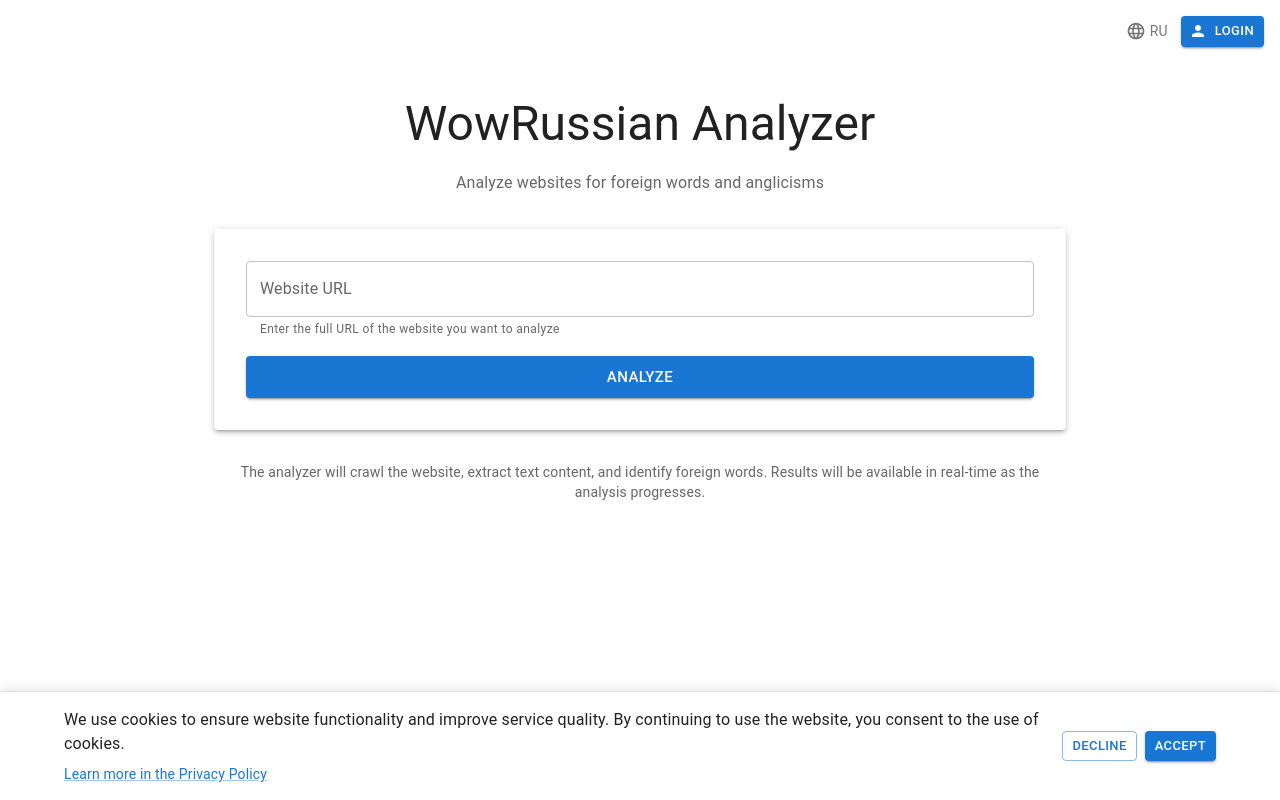
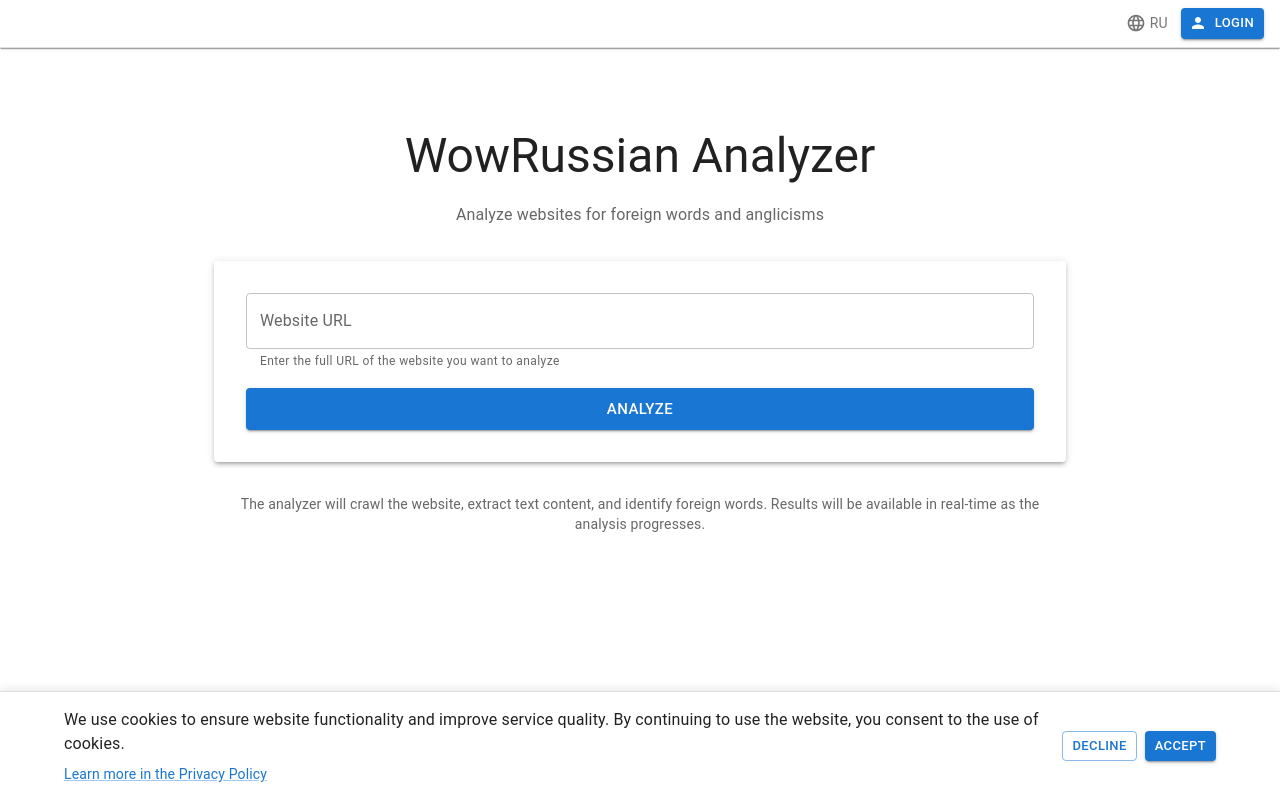
Before and after one commit to timophey/wowrussian, a React (Create React App) app in the folder frontend/: page / in a window 1280 px wide. Built offline with nearby package versions, Linux system fonts and the light colour scheme; no server answers.

Commit message:
fix: make header a full-width opaque fixed bar

```diff
--- a/frontend/src/App.js
+++ b/frontend/src/App.js
@@ -95,12 +95,19 @@ function Header() {
       data-block="header"
       sx={{
         position: 'fixed',
-        top: 16,
-        right: 16,
+        top: 0,
+        left: 0,
+        right: 0,
         display: 'flex',
         alignItems: 'center',
+        justifyContent: 'flex-end',
         gap: 1,
-        zIndex: 1000,
+        padding: '8px 16px',
+        bgcolor: 'background.paper',
+        borderBottom: 1,
+        borderColor: 'divider',
+        zIndex: 1100,
+        boxShadow: 1,
       }}
     >
       {/* Language Switcher */}
@@ -252,7 +259,7 @@ function App() {
           minHeight: '100vh',
         }}
       >
-        <Container data-block="main-container" maxWidth="lg" sx={{ mt: 4, flex: 1, pb: 8 }}>
+        <Container data-block="main-container" maxWidth="lg" sx={{ mt: 8, flex: 1, pb: 8 }}>
           <Routes>
             <Route path="/" element={<HomePage />} />
             <Route path="/projects" element={<ProjectsListPage />} />
```
